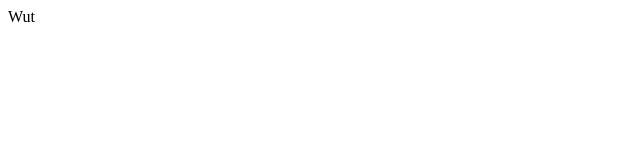
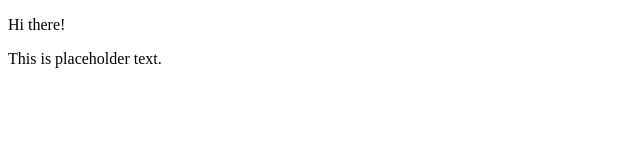
Before and after one commit to MatthewJeffreys-KSU/IT_3203, a plain HTML site: page index.html in a window 1280 px wide. Shown: the whole page, without its empty margins (0-640 px from the left). Drawn offline with Linux system fonts and the light colour scheme.

Commit message:
Small tweaks, testing VS Code integration

```diff
--- a/index.html
+++ b/index.html
@@ -1,6 +1,10 @@
 <!DOCTYPE html>
 <html>
+  <head>
+    <title>IT 3203</title>
+  </head>
   <body>
-    Wut
+    <p>Hi there!</p>
+    <p>This is placeholder text.</p>
   </body>
 </html>
```
